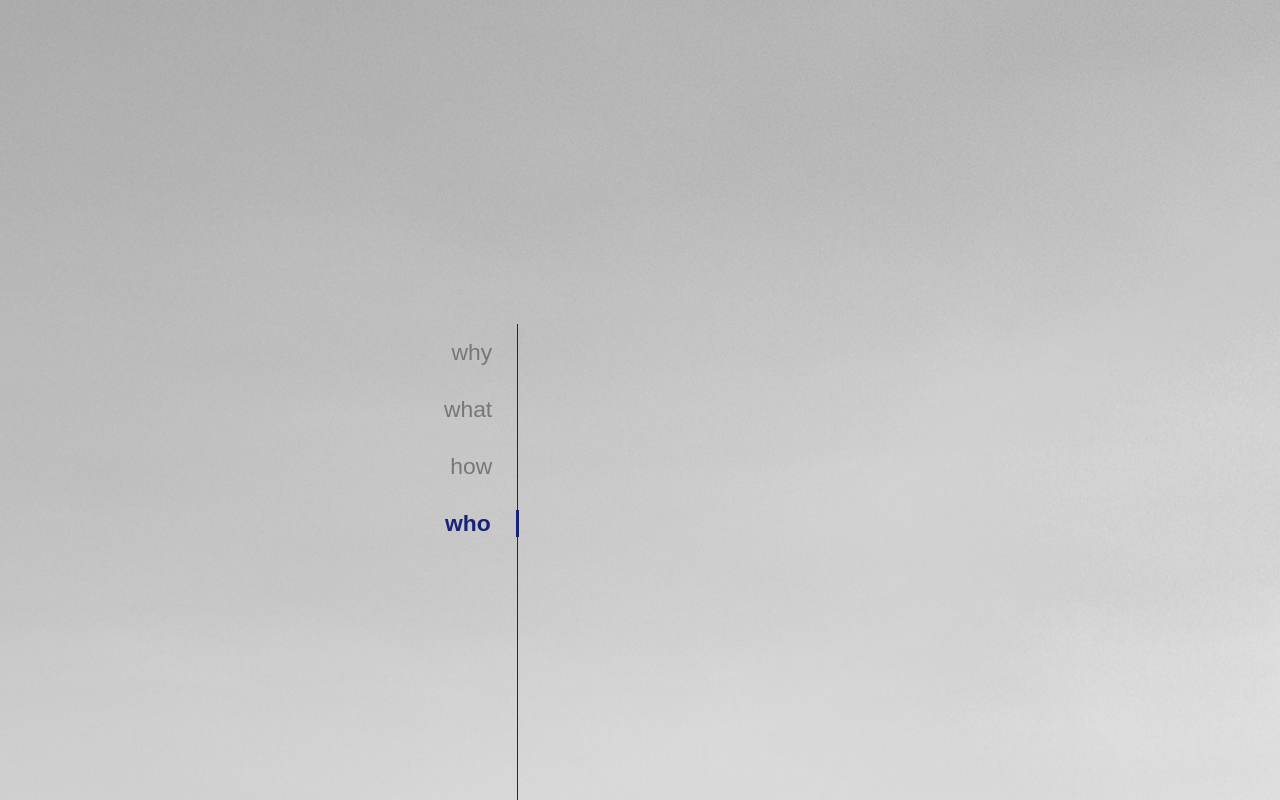
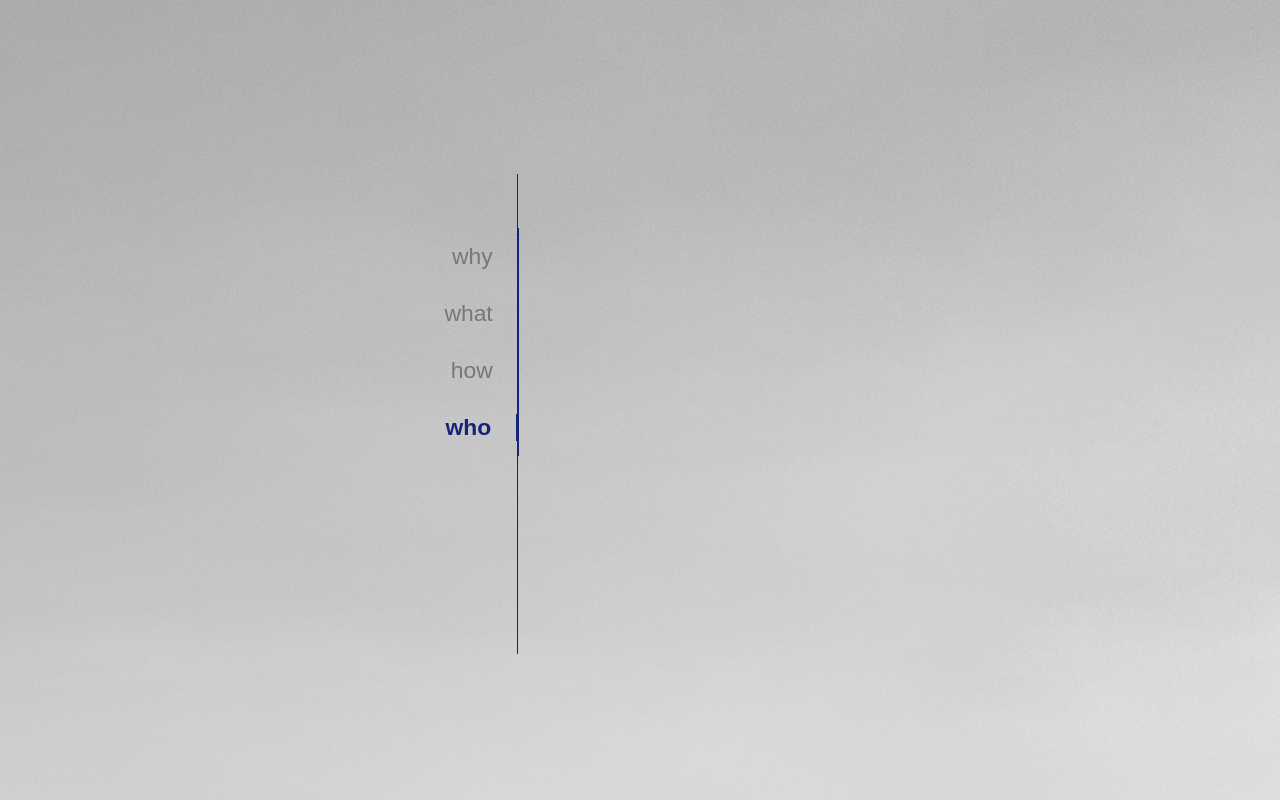
Before and after one commit to enryco/enricoscherlies, a React (Create React App) app: page /who in a window 1280 px wide. Built offline with nearby package versions, Linux system fonts and the light colour scheme.

Commit message:
added fixed dynamic menu added motion added arrow key navigation

```diff
--- a/package.json
+++ b/package.json
@@ -7,7 +7,9 @@
     "node-sass-chokidar": "0.0.3",
     "npm-run-all": "^4.1.2",
     "react": "^16.0.0",
+    "react-collapse": "^4.0.3",
     "react-dom": "^16.0.0",
+    "react-motion": "^0.5.2",
     "react-router-dom": "^4.2.2",
     "slugify": "^1.2.7"
   },
--- a/src/App.js
+++ b/src/App.js
@@ -2,6 +2,7 @@ import React, { Component } from 'react';
 import { appState } from './fixtures/content'
 import { Route, Link, Redirect, Switch, BrowserRouter } from 'react-router-dom'
 import Menu from './components/menu/Menu'
+import _ from 'lodash'
 
 class App extends Component {
   state = appState
@@ -22,7 +23,7 @@ class App extends Component {
           </Switch>
 
           {/* MENU */}
-          <Menu items={this.state} />
+          <Menu items={_.map(this.state, item => item)} />
 
         </div>
       </BrowserRouter>
--- a/src/components/menu/Menu.js
+++ b/src/components/menu/Menu.js
@@ -1,27 +1,98 @@
 import React, { Component } from 'react';
-import { Route, Link, Redirect, Switch } from 'react-router-dom'
+import { Route, Link, Redirect, Switch, withRouter } from 'react-router-dom'
 import MenuItem from './MenuItem'
 import _ from 'lodash'
 import slugify from 'slugify'
+import { Collapse } from 'react-collapse';
+import { presets } from 'react-motion';
 
 class Menu extends Component {
 
+  state = {
+    active: 0
+  }
+
+  componentDidMount() {
+    document.onkeydown = e => {
+      switch (e.key) {
+        case 'ArrowUp':
+          this.navigate.prev()
+          break;
+        case 'ArrowDown':
+          this.navigate.next()
+          break;
+        default:
+          break;
+      }
+    }
+  }
+
+  navigate = {
+    prev: () => {
+      const active = this.getActiveIndex()
+      if (active > 0) {
+        this.props.history.push("/" + slugify(this.props.items[active - 1].title))
+        this.setState({ active: active - 1 })
+      }
+
+    },
+    next: () => {
+      const active = this.getActiveIndex()
+      const len = this.props.items.length
+      if (active < len - 1) {
+        this.props.history.push("/" + slugify(this.props.items[active + 1].title))
+        this.setState({ active: active + 1 })
+      }
+    }
+  }
+
+  getActiveSlug = () => {
+    const regex = /\/(.*?)\//
+    const path = this.props.location.pathname
+    const slug = regex.exec(path + '/')[1]
+    if (path) { return slug }
+    return ''
+  }
+
+  getActiveIndex = () => {
+    return _.findIndex(this.props.items, i => {
+    return slugify(i.title) === this.getActiveSlug()
+  })
+  }
+
   render() {
+
+    const menuItems = this.props.items
+    const activeIndex = this.getActiveIndex()
+    const timesPlaceholder = _.times(menuItems.length - activeIndex)
+
     return (
       <div className="es-menu">
+        <div>
+          <Collapse isOpened={true} springConfig={presets.gentle}>
             {
-          _.map(this.props.items, (item, key) => {
+              _.map(timesPlaceholder, (e, i) => <div key={i + 10} className="es-menu-item es-menu-item__link-text es-menu-item__placeholder">placeholder</div>)
+            }
+          </Collapse>
+        </div>
+        <div>
+          {
+            _.map(menuItems, (item, key) => {
               return <MenuItem
                 key={key}
                 title={item.title}
                 slug={slugify(item.title)}
                 items={item.items}
               />
-          })
+            })}
+        </div>
+        {
+
         }
       </div>
     );
   }
 }
 
-export default Menu;
+const MenuWithRouter = withRouter(Menu)
+export default MenuWithRouter;
--- a/src/style/_Menu.scss
+++ b/src/style/_Menu.scss
@@ -1,9 +1,9 @@
 .es-menu {
     position: absolute;
     right: calc(100vw / 1.6803 );
-    top: calc(100vh * ( 1 - 1 / 1.6803) );
+    top: calc(100vh * ( 1 - 1 / 1.6803) - 150px );
     text-align: right;
-    height: 80vh;
+    height: 60vh;
     border-right: 1px solid $blue;
 }
 
@@ -15,7 +15,7 @@ $padding: 15px;
     position: relative;
     border-right: 1px solid $blue;
     font-size: 1.1em;
-    margin-right: -1px;
+    margin-right: -1.5px;
 
     &__link-text {
         padding-right: 25px;
@@ -24,6 +24,10 @@ $padding: 15px;
 
     &__link:hover {
         font-weight: bold;
+    }
+
+    &__placeholder {
+        visibility: hidden;
     }
 }
 
--- a/src/style/index.css
+++ b/src/style/index.css
@@ -27,9 +27,9 @@ a {
 .es-menu {
   position: absolute;
   right: calc(100vw / 1.6803);
-  top: calc(100vh * ( 1 - 1 / 1.6803));
+  top: calc(100vh * ( 1 - 1 / 1.6803) - 150px);
   text-align: right;
-  height: 80vh;
+  height: 60vh;
   border-right: 1px solid #172376; }
 
 .es-menu-item {
@@ -38,12 +38,14 @@ a {
   position: relative;
   border-right: 1px solid #172376;
   font-size: 1.1em;
-  margin-right: -1px; }
+  margin-right: -1.5px; }
   .es-menu-item__link-text {
     padding-right: 25px;
     font-size: 1.3em; }
   .es-menu-item__link:hover {
     font-weight: bold; }
+  .es-menu-item__placeholder {
+    visibility: hidden; }
 
 .es-menu-item__link--active {
   margin-right: -1.5px;
```
Also changed, not shown: 1 other file (tests, documents, lock files or other folders). Lines whose indentation alone changed are shown as unchanged.
